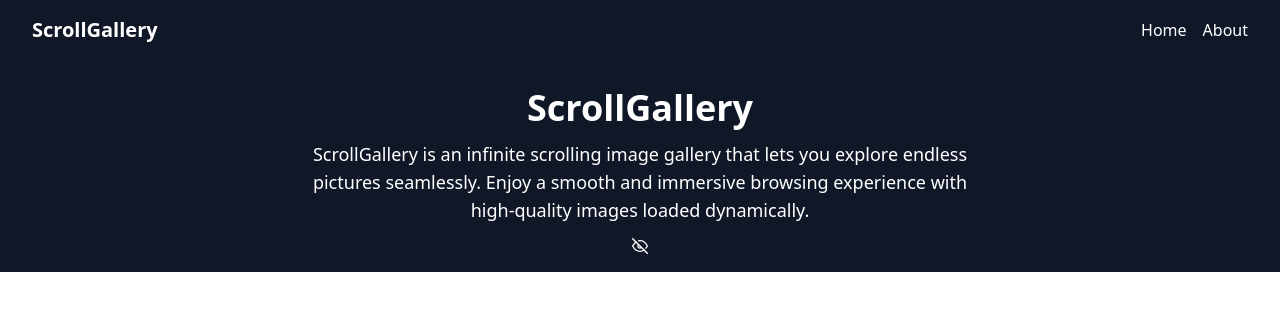
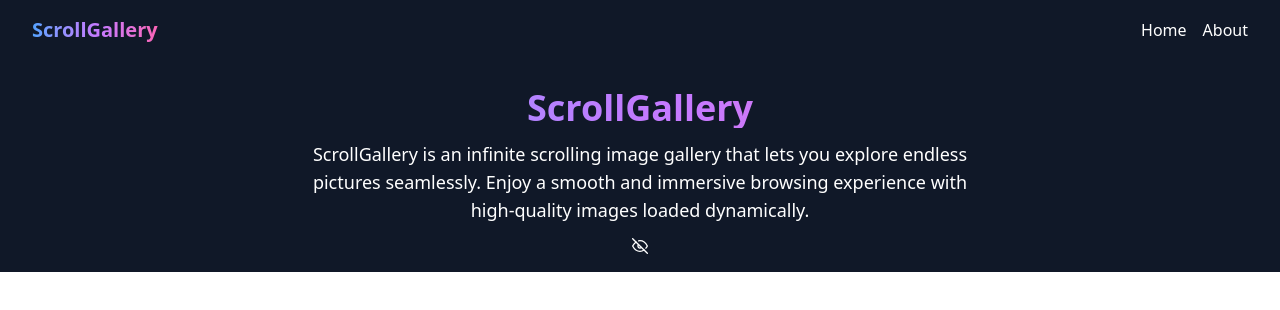
Before and after one commit to Sahasawat-Boss/ScrollGallery, a Next.js app: page / in a window 1280 px wide. Shown: the top 310 px of the page. Built offline with nearby package versions, Linux system fonts and the light colour scheme.

Commit message:
UPdate class

```diff
--- a/src/app/CSS/globals.css
+++ b/src/app/CSS/globals.css
@@ -59,3 +59,10 @@
 .animate-fade-in-right {
   animation: fadeInRight 1s ease-in-out;
 }
+
+/*!---Tailwind CSS Apply-------- */
+@layer utilities {
+  .gradient-text {
+    @apply bg-gradient-to-r from-blue-400 via-purple-400 to-pink-400 bg-clip-text text-transparent;
+}
+}
--- a/src/app/Components/AppTitle.jsx
+++ b/src/app/Components/AppTitle.jsx
@@ -7,7 +7,7 @@ const AppTitle = () => {
 
     return (
         <header className="text-center py-3 bg-gray-900 text-white ">
-            <h1 className="text-4xl font-bold animate-fade-in-up mt-4">ScrollGallery</h1>
+            <h1 className="text-4xl font-bold animate-fade-in-up mt-4 gradient-text">ScrollGallery</h1>
             {isVisible && (
                 <p className="text-lg mt-3 max-w-2xl mx-auto animate-fade-in-up">
                     ScrollGallery is an infinite scrolling image gallery that lets you explore endless pictures seamlessly. Enjoy a smooth and immersive browsing experience with high-quality images loaded dynamically.
--- a/src/app/Components/Nav.jsx
+++ b/src/app/Components/Nav.jsx
@@ -5,7 +5,7 @@ const Nav = () => {
         <div>
             {/* Navigation Bar */}
             <nav className="bg-gray-900 text-white py-4 px-8 flex justify-between items-center">
-                <h1 className="text-xl font-bold animate-fade-in-down">ScrollGallery </h1>
+                <h1 className="text-xl font-bold animate-fade-in-down gradient-text ">ScrollGallery </h1>
                 <ul className="flex space-x-4 animate-fade-in-down">
                     <li><Link href="/">Home</Link></li>
                     <li><Link href="/">About</Link></li>
```
